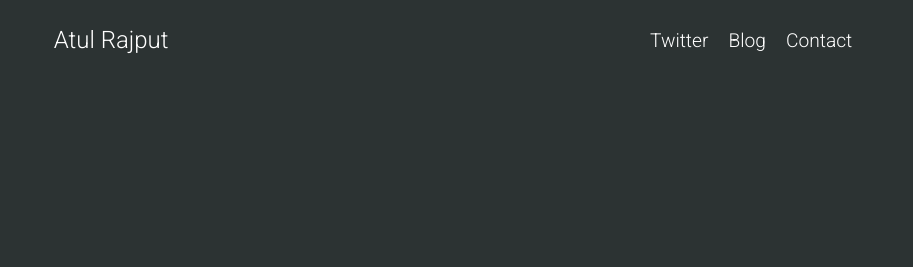
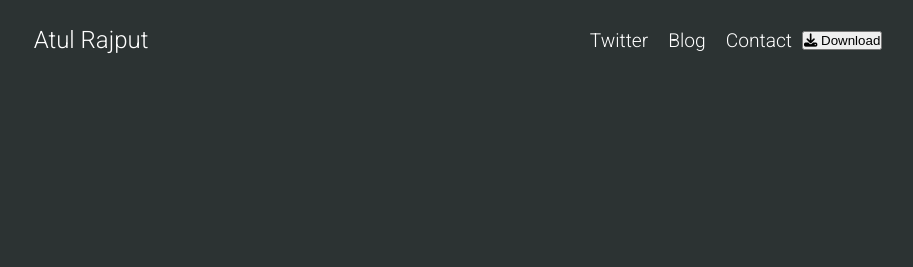
Before and after one commit to AtulRajput01/AtulRajput01, a plain HTML site: page index.html in a window 1280 px wide. Shown: the top 267 px of the page, without its empty margins (187-1100 px from the left). Drawn offline with Linux system fonts and the light colour scheme.

Commit message:
Update index.html

```diff
--- a/index.html
+++ b/index.html
@@ -26,6 +26,7 @@
             <span class="page-item"> <a href="https://twitter.com/amazing_atul">Twitter</a></span>
                 <span class="page-item"> <a href="https://blog.atulrajput.hashnode.">Blog</a></span>
                     <span class="page-item"><a href="/contact">Contact</a></span>
+            <button class="btn"><i class="fa fa-download"></i> Download</button>
         </div>
     </div>
     <!-- new -->
```
